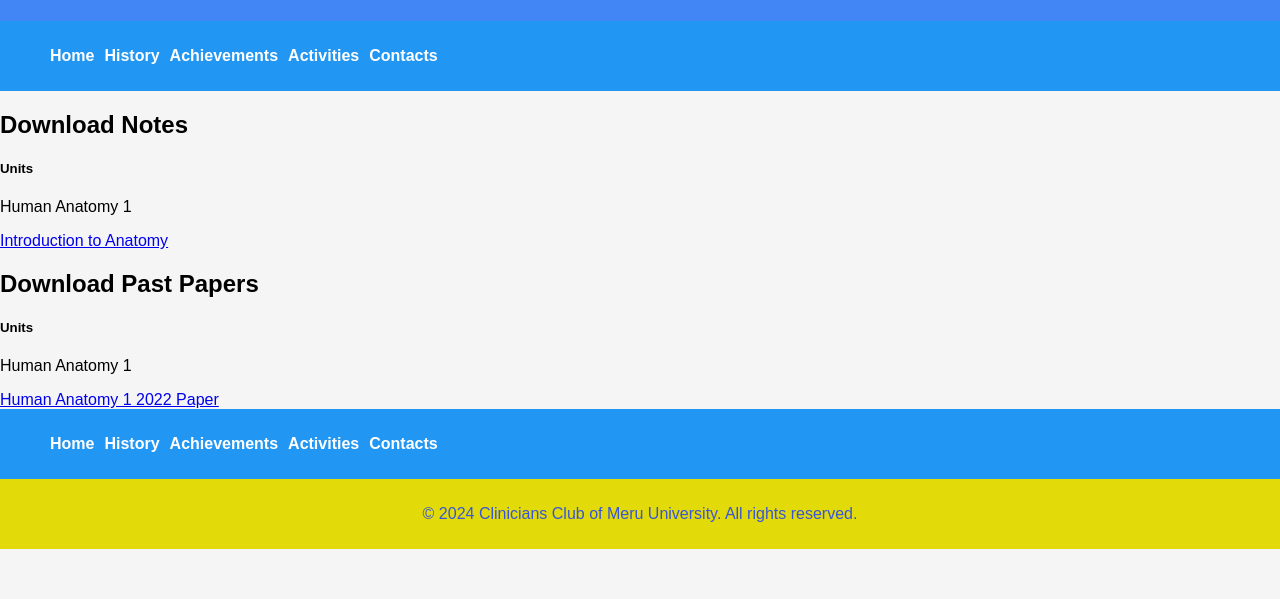
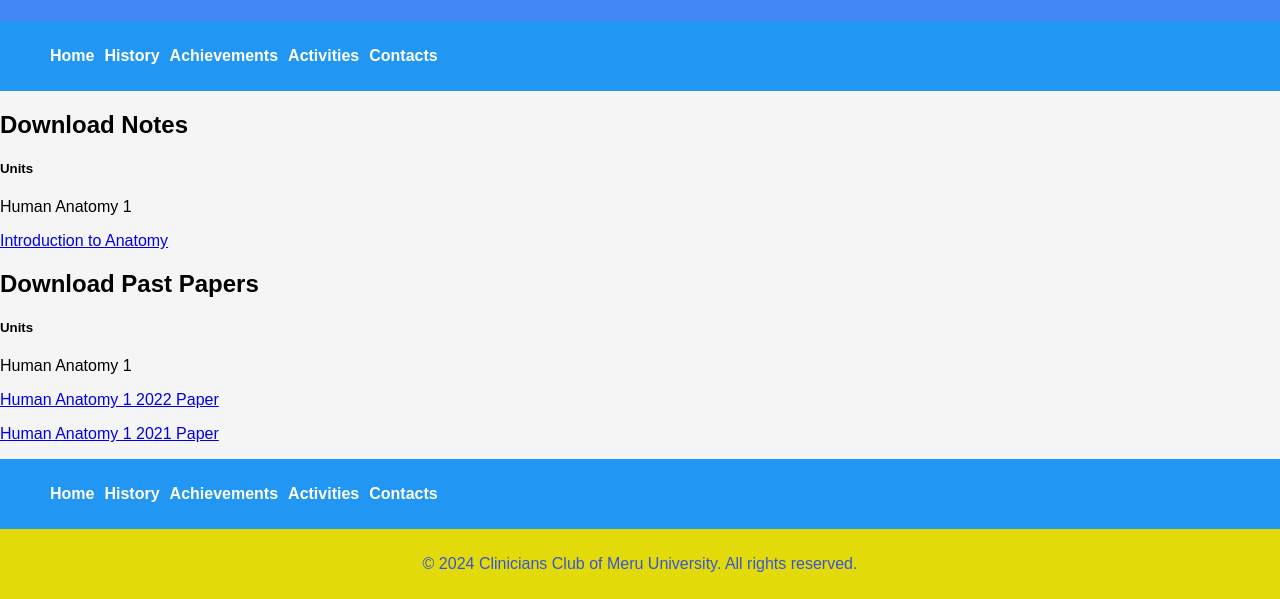
Before and after one commit to ThomasKhamisi/clinicians-club-must-CCMU, a plain HTML site: page resources.html in a window 1280 px wide. Shown: the part 265-864 px from the top of the page. Before the commit the page ends 814 px from the top, so only its background shows below. Drawn offline with Linux system fonts and the light colour scheme.

Commit message:
Add files via upload

```diff
--- a/resources.html
+++ b/resources.html
@@ -57,6 +57,7 @@
     <h5>Units</h5>
     <p>Human Anatomy 1</p>
     <a href="past-papers/CCM-3124-HUMAN-ANATOMY-I-2.pdf" download="Human-Anatomy-1-2022-paper.pdf">Human Anatomy 1 2022 Paper</a>
+    <p><a href="past papers/CCM-3124-HUMAN-ANATOMY-I.pdf" download="Human-Anatomy-1-2021-paper.pdf">Human Anatomy 1 2021 Paper</a></p>
 
 
     <nav>
```
